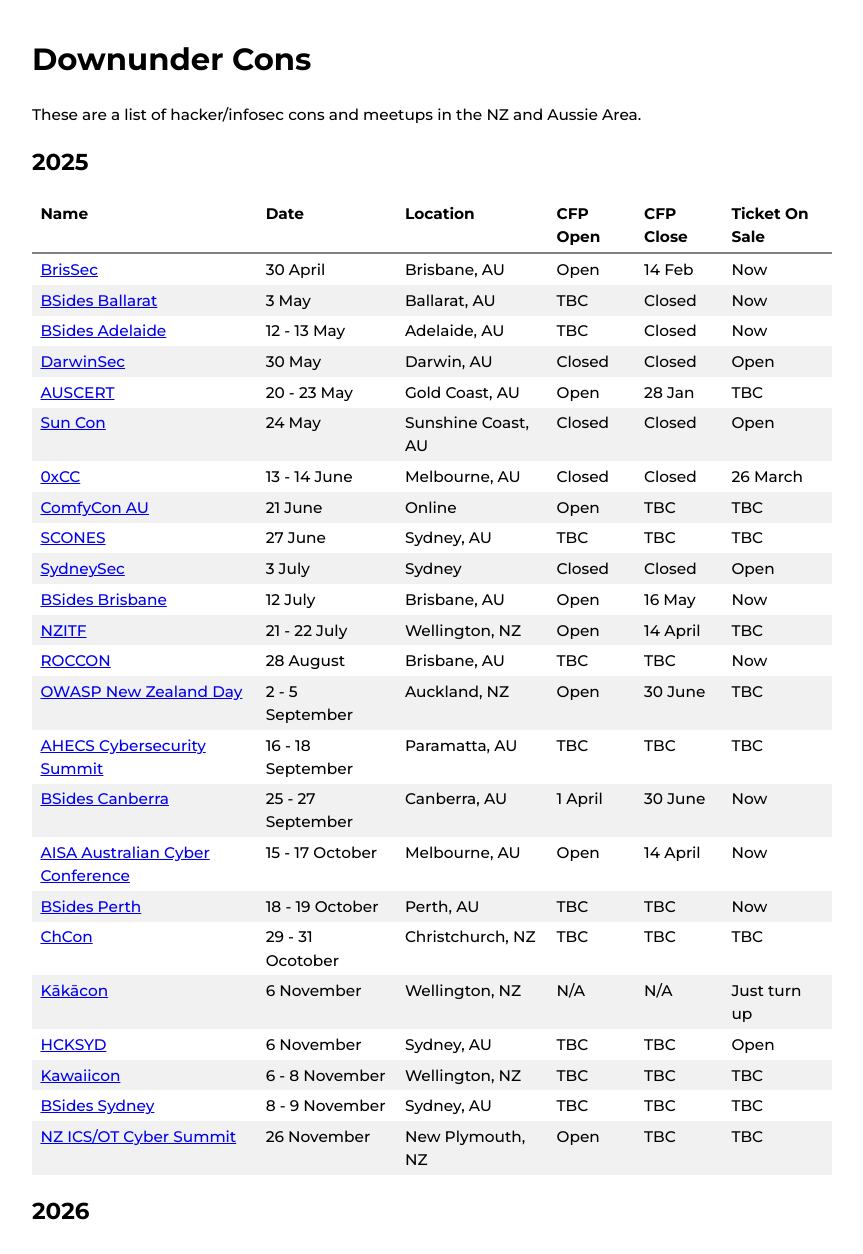
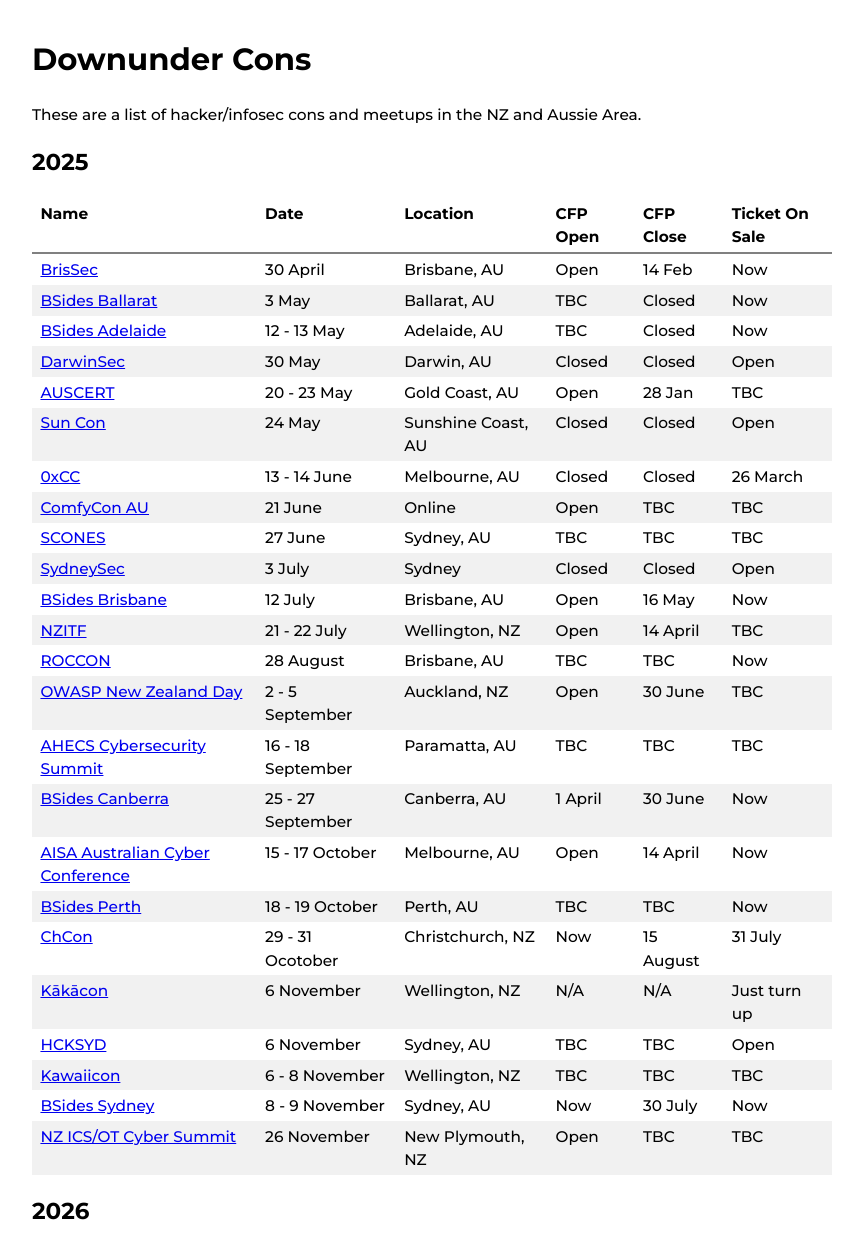
Before and after one commit to nzkarit/downundercons, a Jekyll site: the page built from index.markdown, in a window 1280 px wide. Shown: the top 1254 px of the page, without its empty margins (208-1071 px from the left). Built offline with Jekyll 4.4.1, drawn with Linux system fonts in a browser that asks for light colours.

Commit message:
Update index.markdown

```diff
--- a/index.markdown
+++ b/index.markdown
@@ -27,11 +27,11 @@ These are a list of hacker/infosec cons and meetups in the NZ and Aussie Area.
 | [BSides Canberra](https://www.bsidesau.com.au/) | 25 - 27 September | Canberra, AU | 1 April | 30 June | Now |
 | [AISA Australian Cyber Conference](https://www.cyberconference.com.au/) | 15 - 17 October | Melbourne, AU | Open | 14 April | Now |
 | [BSides Perth](https://bsidesperth.com.au/) | 18 - 19 October | Perth, AU | TBC | TBC | Now |
-| [ChCon](https://2025.chcon.nz/) | 29 - 31 Ocotober | Christchurch, NZ | TBC | TBC | TBC |
+| [ChCon](https://2025.chcon.nz/) | 29 - 31 Ocotober | Christchurch, NZ | Now | 15 August | 31 July |
 | [Kākācon](https://www.kākācon.nz/) | 6 November | Wellington, NZ | N/A | N/A | Just turn up |
 | [HCKSYD](https://www.hack.sydney/) | 6 November | Sydney, AU | TBC | TBC | Open |
 | [Kawaiicon](https://kawaiicon.org/) | 6 - 8 November | Wellington, NZ | TBC | TBC | TBC |
-| [BSides Sydney](https://www.bsides.sydney/) | 8 - 9 November | Sydney, AU | TBC | TBC | TBC |
+| [BSides Sydney](https://www.bsides.sydney/) | 8 - 9 November | Sydney, AU | Now | 30 July | Now |
 | [NZ ICS/OT Cyber Summit](https://icscyber.org.nz/) | 26 November | New Plymouth, NZ | Open | TBC | TBC |
 
 ## 2026
```
